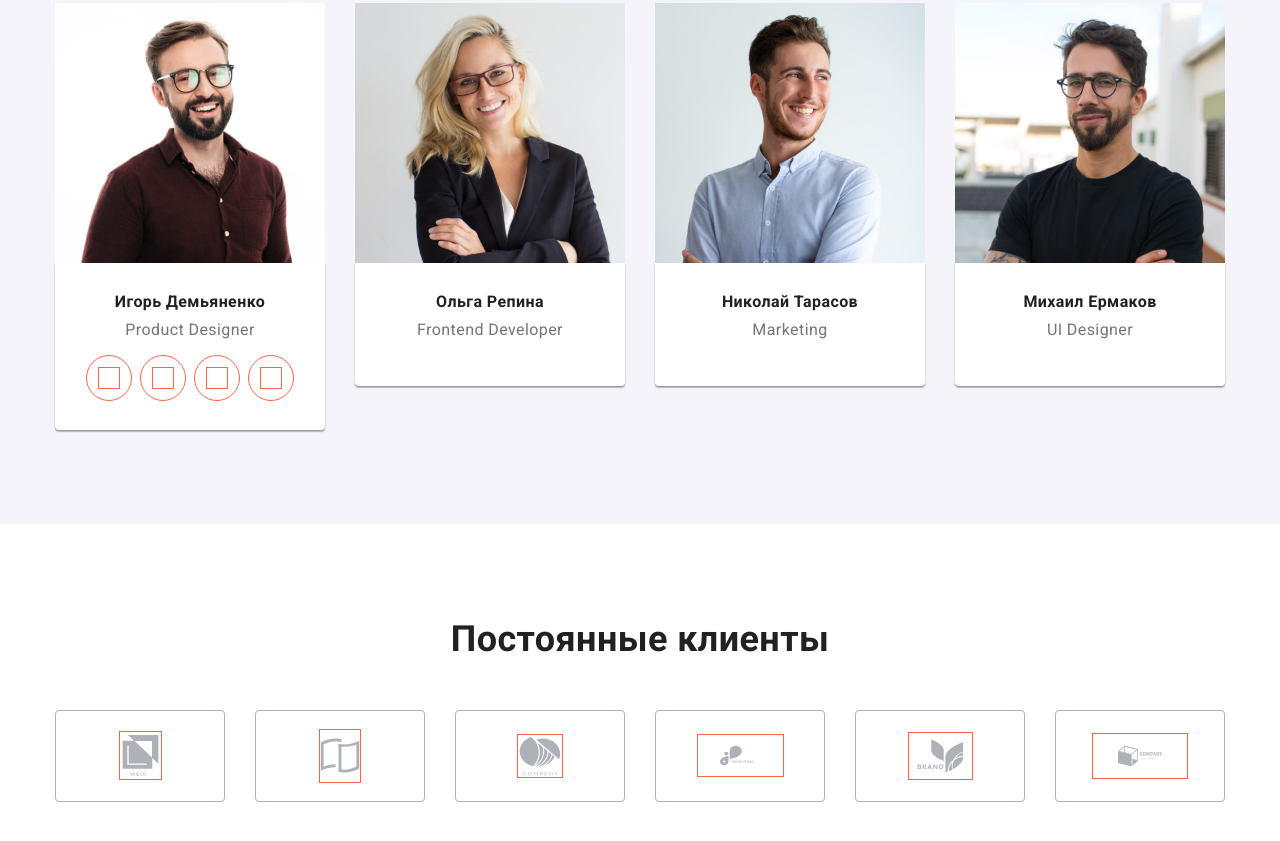
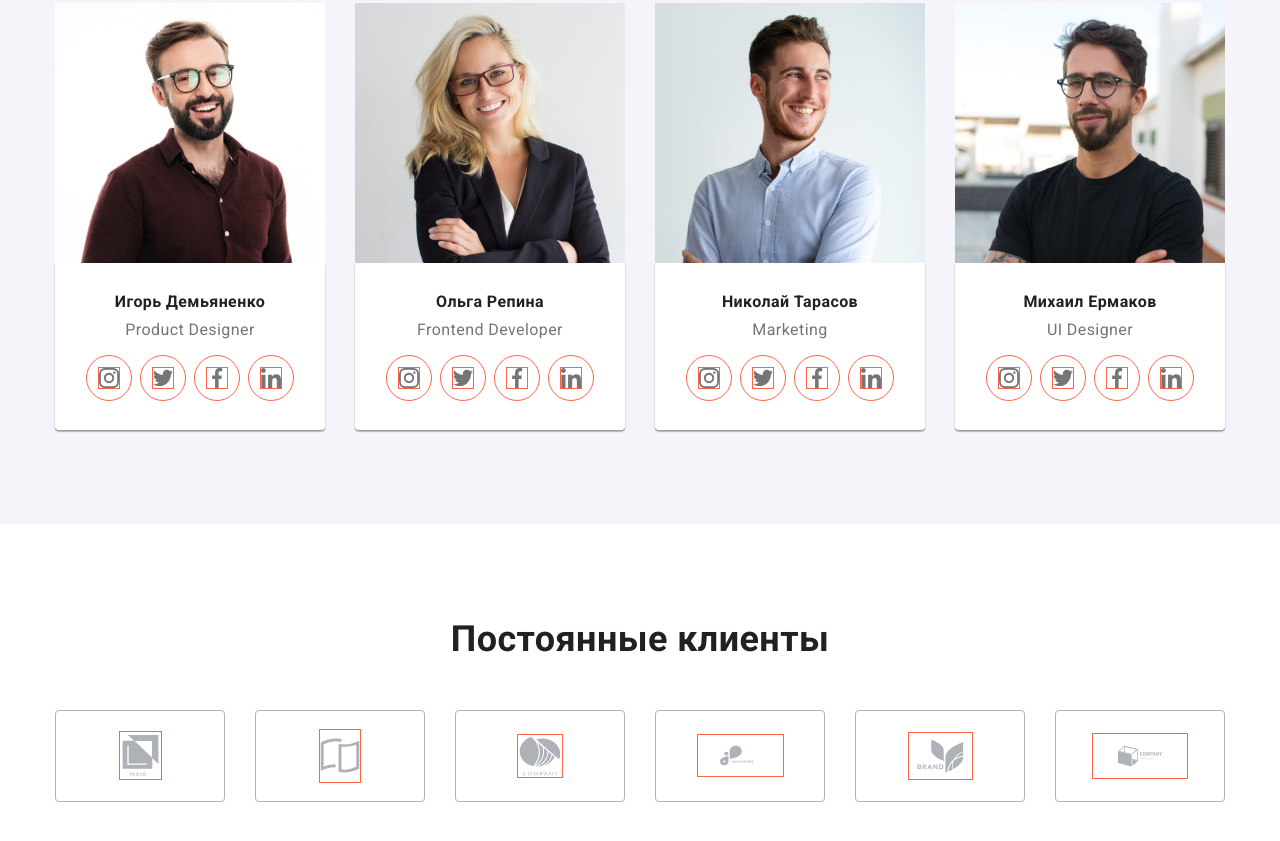
Before and after one commit to AlexandrRembeza/goit-markup-hw-04, a plain HTML site: page index.html in a window 1280 px wide. Shown: the part 1791-2632 px from the top of the page. Drawn offline with nearby package versions, Linux system fonts and the light colour scheme.

Commit message:
исправил иконки кроме header

```diff
--- a/index.html
+++ b/index.html
@@ -24,12 +24,12 @@
     </nav>
           <ul class="auth-nav list">
             <li>
-              <a  href="mailto:info@devstudio.com">
-                <svg class="envelope" width="16" height="12"><use href="./images/icons.svg#icon-envelope"></use></svg>info@devstudio.com</a>
+              <a href="mailto:info@devstudio.com">
+                <svg class="envelope" width="16" height="12"><use href="./images/icons.svg#envelope"></use></svg>info@devstudio.com</a>
             </li>
             <li>
-              <a  href="tel:+380961111111">
-                <svg class="smartphone" width="10" height="16"><use href="./images/icons.svg#icon-smartphone"></use></svg>+38 096 111 11 11</a>
+              <a href="tel:+380961111111">
+                <svg class="smartphone" width="10" height="16"><use href="./images/icons.svg#smartphone"></use></svg>+38 096 111 11 11</a>
             </li>
           </ul>
   </div>
@@ -93,28 +93,36 @@
           <div class="team-text">
             <h3 class="section-title">Игорь Демьяненко</h3>
             <p>Product Designer</p>
-            <div class="team-list-links">
+            <ul class="team-list-links list">
+              <li>
                 <a href="">
                   <svg class="link" width="20" height="20">
-                  <use href="./images/icons.svg#icon-instagram-gray"></use>
+                    <use href="./images/icons.svg#instagram-gray"></use>
                   </svg>
                 </a>
+              </li>
+              <li>
                 <a href="">
                   <svg class="link" width="20" height="20">
-                  <use href="./images/icons.svg#icon-twitter-gray"></use>
+                    <use href="./images/icons.svg#twitter-gray"></use>
                   </svg>
                 </a>
+              </li>
+              <li>
                 <a href="">
                   <svg class="link" width="20" height="20">
-                  <use href="./images/icons.svg#icon-facebook-gray"></use>
+                    <use href="./images/icons.svg#facebook-gray"></use>
                   </svg>
                 </a>
+              </li>
+              <li>
                 <a href="">
                   <svg class="link" width="20" height="20">
-                  <use href="./images/icons.svg#icon-linkedin-gray"></use>
+                    <use href="./images/icons.svg#linkedin-gray"></use>
                   </svg>
                 </a>
-            </div>
+              </li>
+            </ul>
           </div>
         </li>
         <li>
@@ -122,6 +130,36 @@
           <div class="team-text">
             <h3 class="section-title">Ольга Репина</h3>
             <p>Frontend Developer</p>
+            <ul class="team-list-links list">
+              <li>
+                <a href="">
+                  <svg class="link" width="20" height="20">
+                    <use href="./images/icons.svg#instagram-gray"></use>
+                  </svg>
+                </a>
+              </li>
+              <li>
+                <a href="">
+                  <svg class="link" width="20" height="20">
+                    <use href="./images/icons.svg#twitter-gray"></use>
+                  </svg>
+                </a>
+              </li>
+              <li>
+                <a href="">
+                  <svg class="link" width="20" height="20">
+                    <use href="./images/icons.svg#facebook-gray"></use>
+                  </svg>
+                </a>
+              </li>
+              <li>
+                <a href="">
+                  <svg class="link" width="20" height="20">
+                    <use href="./images/icons.svg#linkedin-gray"></use>
+                  </svg>
+                </a>
+              </li>
+            </ul>
           </div>
         </li>
         <li>
@@ -129,6 +167,36 @@
           <div class="team-text">
             <h3 class="section-title">Николай Тарасов</h3>
             <p>Marketing</p>
+            <ul class="team-list-links list">
+              <li>
+                <a href="">
+                  <svg class="link" width="20" height="20">
+                    <use href="./images/icons.svg#instagram-gray"></use>
+                  </svg>
+                </a>
+              </li>
+              <li>
+                <a href="">
+                  <svg class="link" width="20" height="20">
+                    <use href="./images/icons.svg#twitter-gray"></use>
+                  </svg>
+                </a>
+              </li>
+              <li>
+                <a href="">
+                  <svg class="link" width="20" height="20">
+                    <use href="./images/icons.svg#facebook-gray"></use>
+                  </svg>
+                </a>
+              </li>
+              <li>
+                <a href="">
+                  <svg class="link" width="20" height="20">
+                    <use href="./images/icons.svg#linkedin-gray"></use>
+                  </svg>
+                </a>
+              </li>
+            </ul>
           </div class="team-text">
         </li>
         <li>
@@ -136,6 +204,36 @@
           <div class="team-text">
             <h3 class="section-title">Михаил Ермаков</h3>
             <p>UI Designer</p>
+            <ul class="team-list-links list">
+              <li>
+                <a href="">
+                  <svg class="link" width="20" height="20">
+                    <use href="./images/icons.svg#instagram-gray"></use>
+                  </svg>
+                </a>
+              </li>
+              <li>
+                <a href="">
+                  <svg class="link" width="20" height="20">
+                    <use href="./images/icons.svg#twitter-gray"></use>
+                  </svg>
+                </a>
+              </li>
+              <li>
+                <a href="">
+                  <svg class="link" width="20" height="20">
+                    <use href="./images/icons.svg#facebook-gray"></use>
+                  </svg>
+                </a>
+              </li>
+              <li>
+                <a href="">
+                  <svg class="link" width="20" height="20">
+                    <use href="./images/icons.svg#linkedin-gray"></use>
+                  </svg>
+                </a>
+              </li>
+            </ul>
           </div>
         </li>
       </ul>
```
Also changed, not shown: portfolio.html (+34 -7 lines). Lines whose indentation alone changed are shown as unchanged.
